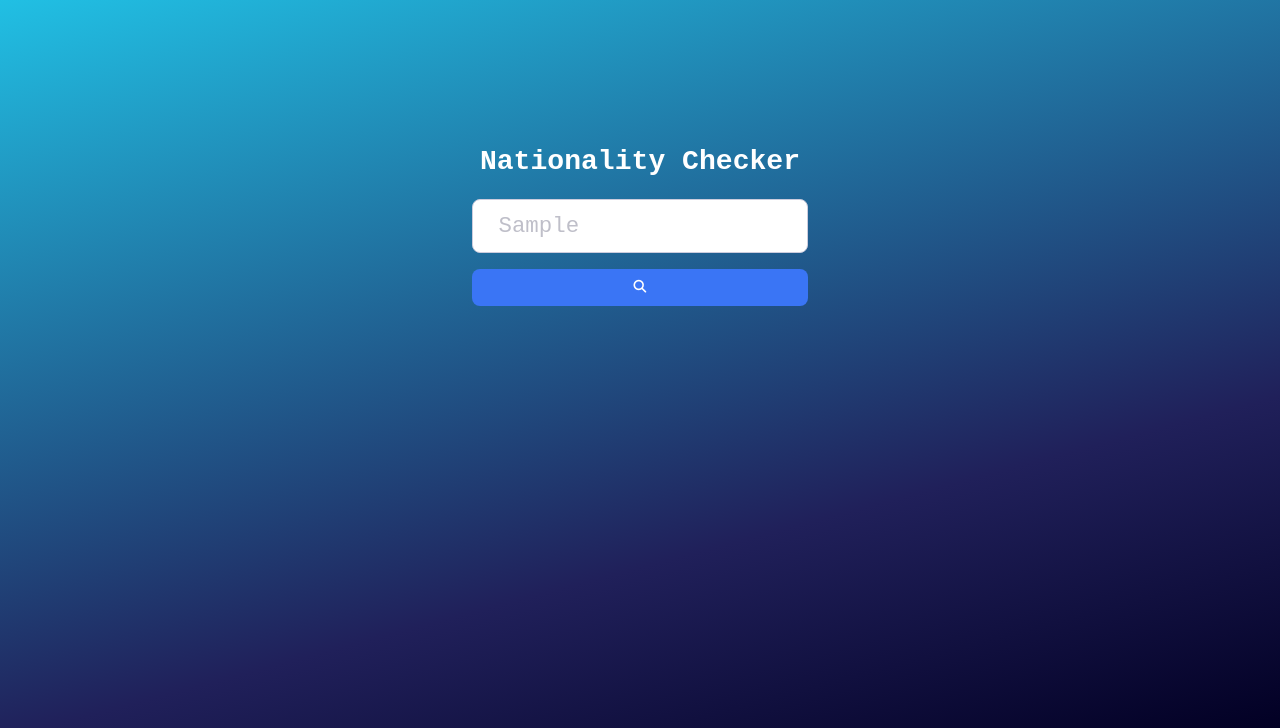
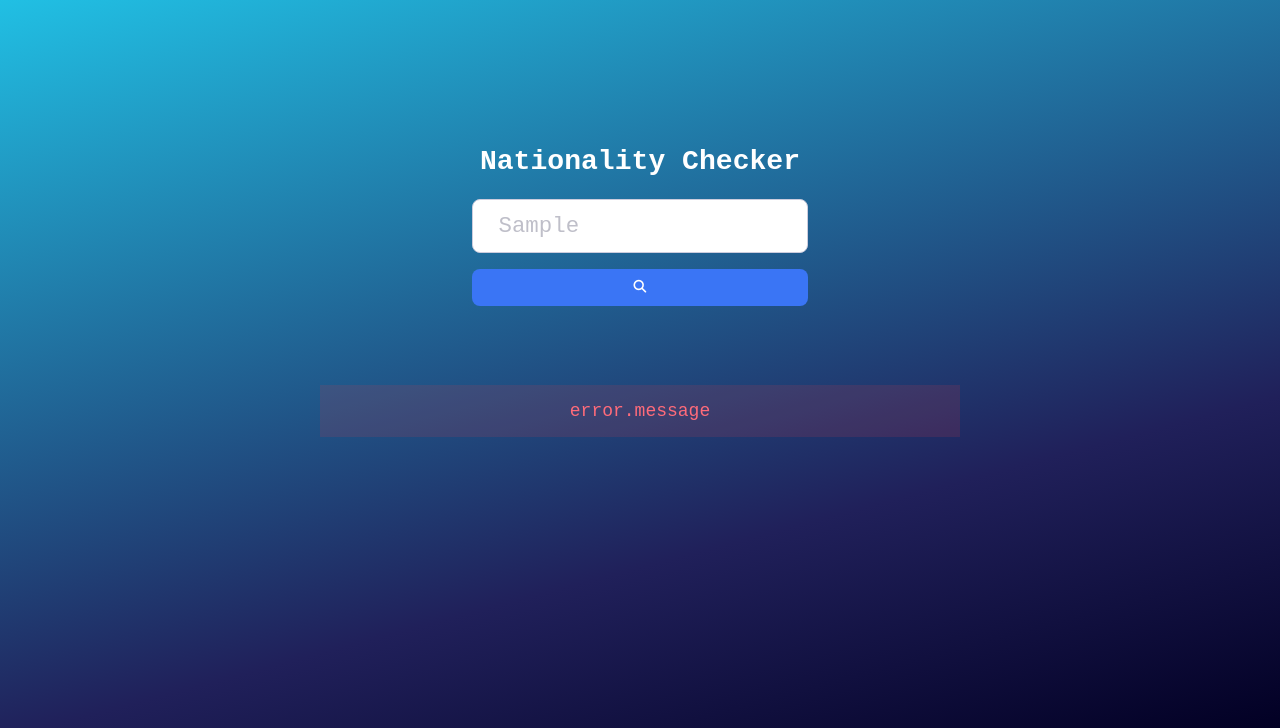
Before and after one commit to arman-develops/nationalizr, a website built with Vite: page index.html in a window 1280 px wide. Both pictures are taken after typing "Sample" into the empty fields and a click on the button 640 px from the left and 359 px from the top of the page. Shown: the part 72-800 px from the top of the page. Built offline with nearby package versions, Linux system fonts and the light colour scheme; no server answers; a web font is replaced by a local one.

Commit message:
Added error handling methods

```diff
--- a/src/checker.js
+++ b/src/checker.js
@@ -37,13 +37,19 @@ checkBtn.addEventListener("click", async function(e) {
         }else {
             let errorContent = `
                 <div class="error-container">
-                    <p class="error-message"></p>
+                    <p class="error-message">No Nationality found</p>
                 </div>
             `
+            resultsDiv.innerHTML = errorContent
         }
 
     } catch (error) {
-        throw new Error(error)
+        let errorContent = `
+                <div class="error-container">
+                    <p class="error-message">error.message</p>
+                </div>
+            `
+        resultsDiv.innerHTML = errorContent
     }
 
 })
--- a/src/main.css
+++ b/src/main.css
@@ -133,3 +133,15 @@ button:hover {
     font-weight: 700;
     font-size: 0.9rem;
 }
+
+.error-container {
+    background-color: var(--error-background);
+    display: flex;
+    /* align-items: center; */
+    justify-content: center;
+    padding: 1rem 2rem;
+}
+
+.error-message {
+    color: var(--error-text)
+}
```
